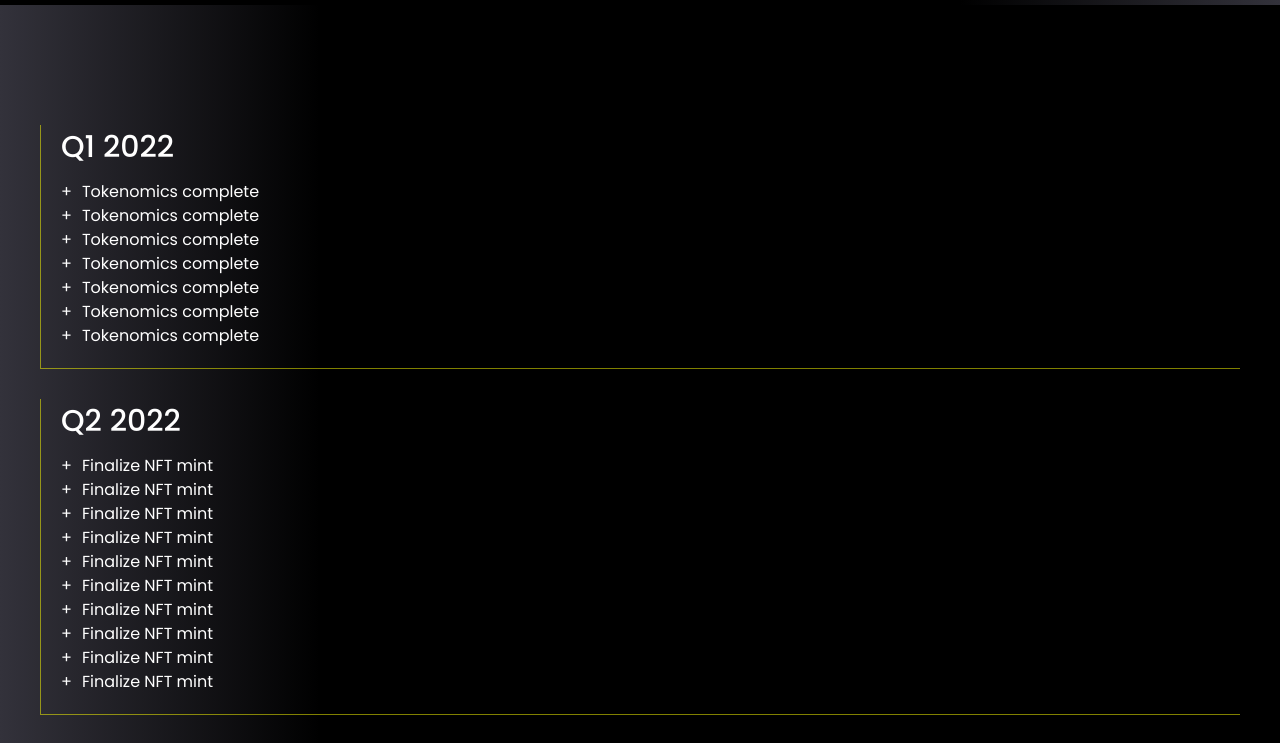
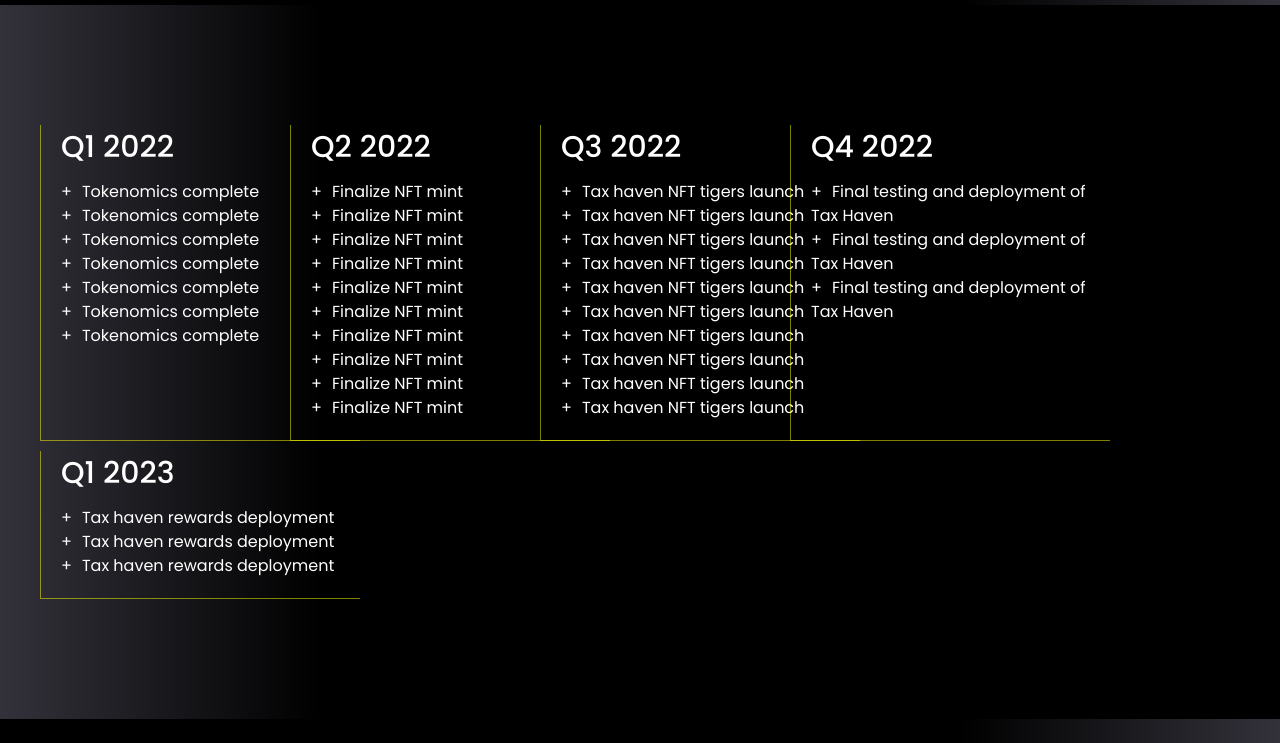
Before and after one commit to ElliotWood13/defi-landing-page, a React (Create React App) app: page / in a window 1280 px wide. Shown: the part 2280-3023 px from the top of the page. Built offline with nearby package versions, Linux system fonts and the light colour scheme.

Commit message:
Added 'grid' styling

```diff
--- a/src/components/organisms/kpiSection/kpiSection.css
+++ b/src/components/organisms/kpiSection/kpiSection.css
@@ -3,6 +3,7 @@
     /* ⬆ Link to design.js */
     display: grid;
     grid-template-columns: repeat(1, 100%);
+
 }
 
 .kpiSection-card {
@@ -12,6 +13,8 @@
     /* Check colour */
     border-bottom: 1px solid rgba(255, 255, 0, .5);
     /* Check colour */
+    width: 100%;
+    margin: 0 auto;
 }
 
 .kpiSection-card:not(:first-child) {
@@ -39,3 +42,29 @@
     content: '+';
     margin-right: 10px;
 }
+
+
+
+/* MEDIA QUERIES */
+@media screen and (min-width: 375px) {
+    .kpiSection-card {
+        width: 20rem;
+    }
+}
+
+@media screen and (min-width: 768px) {
+    .section-container {
+        grid-template-columns: repeat(2, 20rem);
+        grid-gap: 10px;
+    }
+
+    .kpiSection-card:not(:first-child) {
+        margin-top: 0;
+    }
+}
+
+@media screen and (min-width: 1024px) {
+    .section-container {
+        grid-template-columns: repeat(4, 15rem);
+    }
+}
--- a/src/components/organisms/kpiSection/kpiSection.jsx
+++ b/src/components/organisms/kpiSection/kpiSection.jsx
@@ -2,12 +2,13 @@ import React from 'react'
 import { Section } from '../../layouts/section'
 import { gradient } from '../../../design'
 
-import './kpiSection.css';
+import './kpiSection.css'
 
 // TODO: Make card component for each "kpiSection-card"
 // TODO: Store <h3>s & <li>s as data to map over for each card
 
 export const KpiSection = React.forwardRef((props, ref) => {
+
   return (
     <Section ref={ref} background={gradient.greyBlack}>
       <div className="section-container">
@@ -74,6 +75,6 @@ export const KpiSection = React.forwardRef((props, ref) => {
           </ul>
         </div>
       </div>
-    </Section>
+    </Section >
   )
 })
```
